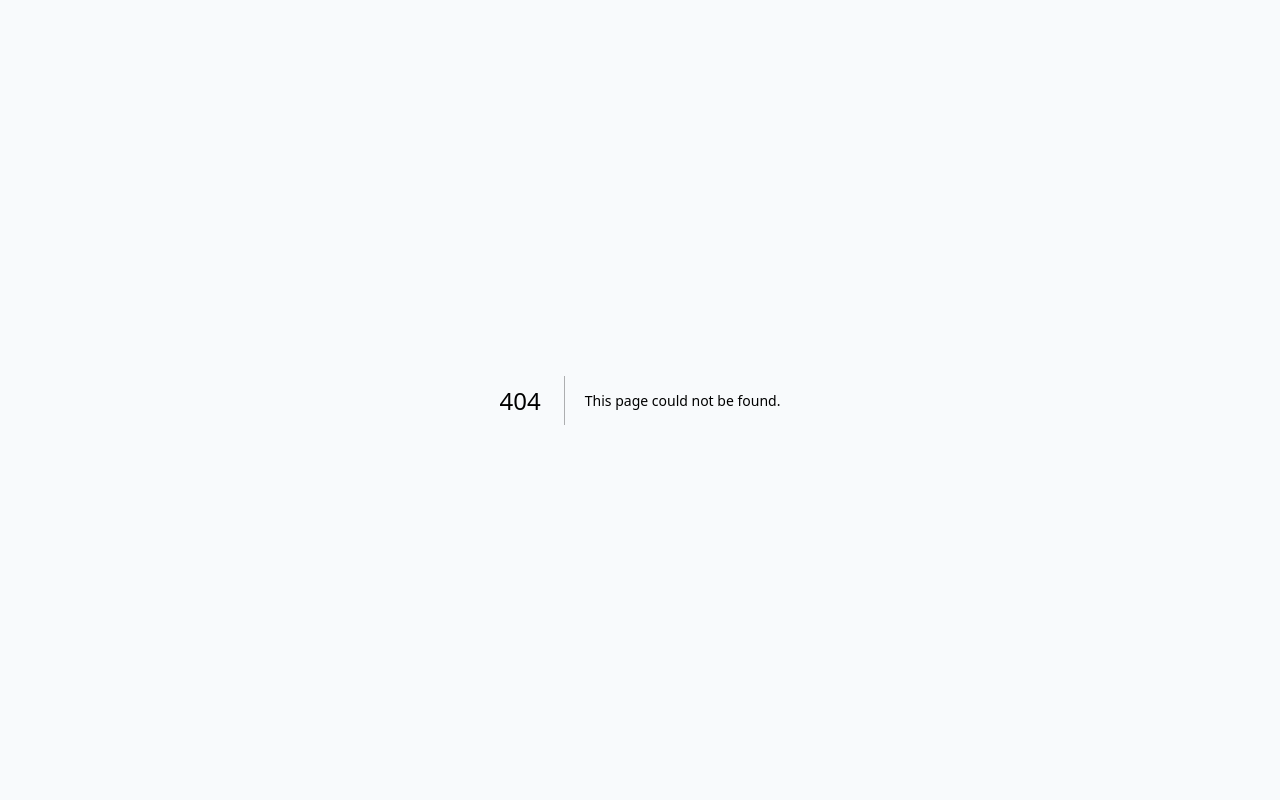
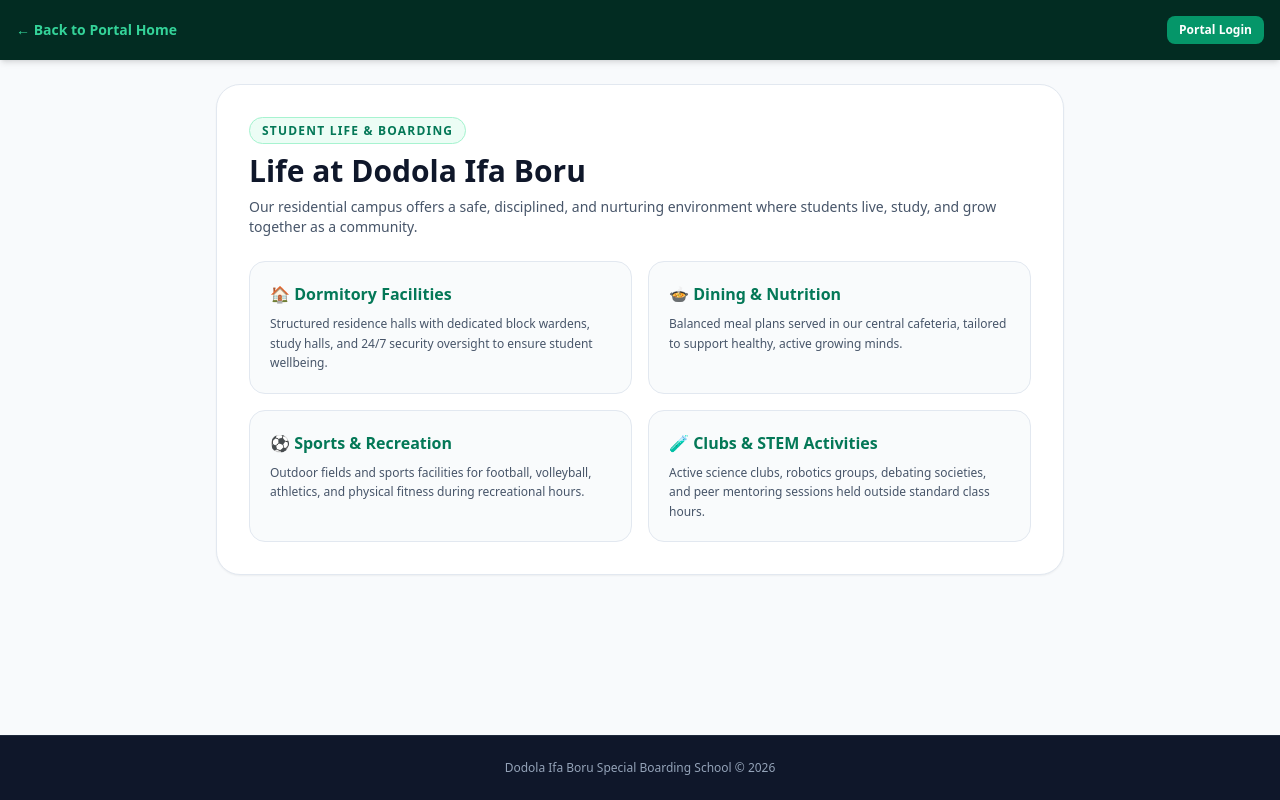
Before and after one commit to futuretech-hub/dodola-school-portal, a Next.js app: page /campus-life in a window 1280 px wide. Before the commit this address had no page. Built offline with nearby package versions, Linux system fonts and the light colour scheme.

Commit message:
Create page.jsx

```diff
--- /dev/null
+++ b/app/campus-life/page.jsx
@@ -0,0 +1,71 @@
+import React from 'react';
+
+export default function CampusLifePage() {
+  return (
+    <div className="min-h-screen bg-slate-50 font-sans text-slate-800 flex flex-col justify-between">
+      {/* Header Bar */}
+      <header className="bg-emerald-950 text-white p-4 shadow-md flex justify-between items-center">
+        <a href="/" className="font-bold text-xs sm:text-sm text-emerald-400">← Back to Portal Home</a>
+        <a href="/login" className="text-xs bg-emerald-600 hover:bg-emerald-500 px-3 py-1.5 rounded-lg font-bold">Portal Login</a>
+      </header>
+
+      {/* Main Content */}
+      <main className="max-w-4xl mx-auto p-6 space-y-6 w-full flex-grow">
+        <div className="bg-white p-8 rounded-3xl shadow-sm border border-slate-200 space-y-6">
+          <div>
+            <span className="text-xs font-bold text-emerald-700 uppercase tracking-widest bg-emerald-50 px-3 py-1 rounded-full border border-emerald-200">
+              Student Life & Boarding
+            </span>
+            <h1 className="text-2xl sm:text-3xl font-extrabold text-slate-900 mt-3">Life at Dodola Ifa Boru</h1>
+            <p className="text-xs sm:text-sm text-slate-600 leading-relaxed mt-2">
+              Our residential campus offers a safe, disciplined, and nurturing environment where students live, study, and grow together as a community.
+            </p>
+          </div>
+
+          <div className="grid grid-cols-1 sm:grid-cols-2 gap-4">
+            <div className="p-5 rounded-2xl border border-slate-200 bg-slate-50/80 space-y-2">
+              <div className="text-emerald-700 font-extrabold text-base flex items-center gap-2">
+                🏠 Dormitory Facilities
+              </div>
+              <p className="text-xs text-slate-600 leading-relaxed">
+                Structured residence halls with dedicated block wardens, study halls, and 24/7 security oversight to ensure student wellbeing.
+              </p>
+            </div>
+
+            <div className="p-5 rounded-2xl border border-slate-200 bg-slate-50/80 space-y-2">
+              <div className="text-emerald-700 font-extrabold text-base flex items-center gap-2">
+                🍲 Dining & Nutrition
+              </div>
+              <p className="text-xs text-slate-600 leading-relaxed">
+                Balanced meal plans served in our central cafeteria, tailored to support healthy, active growing minds.
+              </p>
+            </div>
+
+            <div className="p-5 rounded-2xl border border-slate-200 bg-slate-50/80 space-y-2">
+              <div className="text-emerald-700 font-extrabold text-base flex items-center gap-2">
+                ⚽ Sports & Recreation
+              </div>
+              <p className="text-xs text-slate-600 leading-relaxed">
+                Outdoor fields and sports facilities for football, volleyball, athletics, and physical fitness during recreational hours.
+              </p>
+            </div>
+
+            <div className="p-5 rounded-2xl border border-slate-200 bg-slate-50/80 space-y-2">
+              <div className="text-emerald-700 font-extrabold text-base flex items-center gap-2">
+                🧪 Clubs & STEM Activities
+              </div>
+              <p className="text-xs text-slate-600 leading-relaxed">
+                Active science clubs, robotics groups, debating societies, and peer mentoring sessions held outside standard class hours.
+              </p>
+            </div>
+          </div>
+        </div>
+      </main>
+
+      {/* Footer */}
+      <footer className="bg-slate-900 text-slate-400 py-6 text-center text-xs border-t border-slate-800">
+        Dodola Ifa Boru Special Boarding School &copy; 2026
+      </footer>
+    </div>
+  );
+}
```
